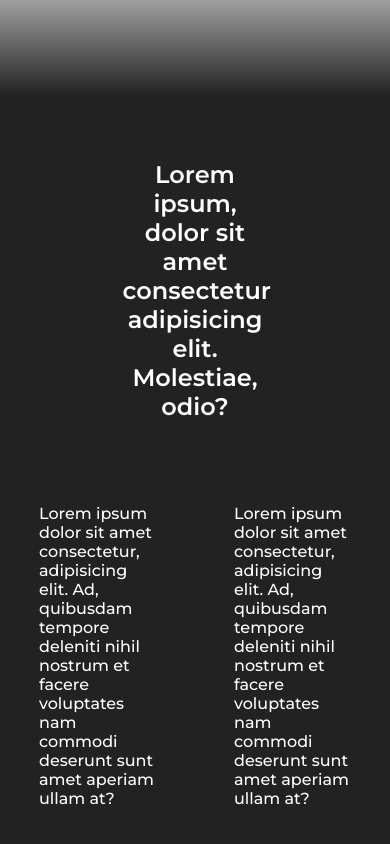
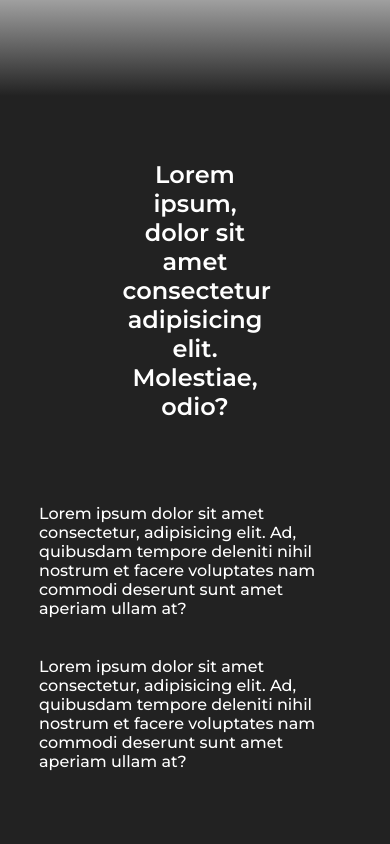
Before and after one commit to mattyocode/futurescoop, a website: page index.html in a window 390 px wide. Shown: the part 917-1761 px from the top of the page. Drawn offline with nearby package versions, Linux system fonts and the light colour scheme; a script that the page names is missing.

Commit message:
columns stack under minimum screen width

```diff
--- a/style.css
+++ b/style.css
@@ -8,6 +8,12 @@
 
 .even-columns {
     display: flex;
+}
+
+@media screen and (max-width: 768px) {
+    .even-columns{
+        flex-wrap: wrap;
+    }
 }
 
 .even-columns > * {
@@ -106,6 +112,5 @@ canvas {
 .content p {
     font-size: 1rem;
     margin: 5% 10%;
-    /* width: 20%; */
-    display: block;
+    display: inline;
 }
```
